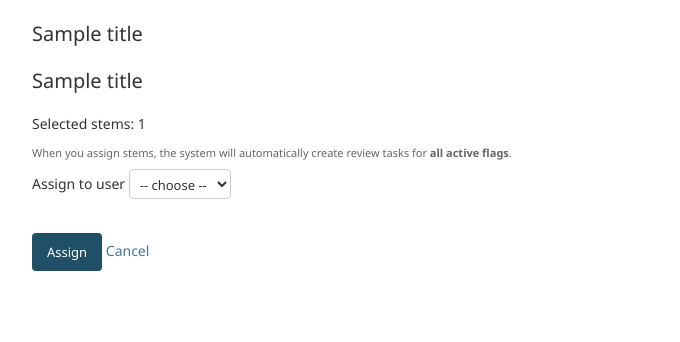
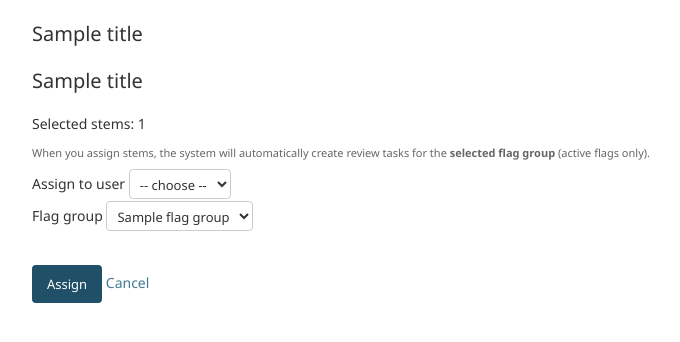
Before and after one commit to ukashakabandayawe/Luganda-Hunspell-Dictionary, a Django app: template lgflagsite/templates/admin/review_assign_stems.html in a window 1280 px wide. Shown: the part 92-434 px from the top of the page, without its empty margins (8-688 px from the left). Run offline with Django 5.2, Linux system fonts and the light colour scheme; tables that the repository leaves empty hold one stand-in row (values such as "Sample post"); the template is opened without the code that fills it: values that come from a table or form of the project are taken from there, most other values are stand-ins (such as "Sample title", 1, 10 or a date in 2020); parts of the project's set-up code (start-up, migrations or seed data) failed here and were passed over.

Commit message:
Update review_assign_stems template to specify tasks for selected flag group

```diff
--- a/lgflagsite/templates/admin/review_assign_stems.html
+++ b/lgflagsite/templates/admin/review_assign_stems.html
@@ -4,7 +4,7 @@
   <h1>{{ title }}</h1>
 
   <p>Selected stems: {{ stems|length }}</p>
-  <p class="help">When you assign stems, the system will automatically create review tasks for <strong>all active flags</strong>.</p>
+  <p class="help">When you assign stems, the system will automatically create review tasks for the <strong>selected flag group</strong> (active flags only).</p>
 
   <form method="post">
     {% csrf_token %}
@@ -25,6 +25,15 @@
           {% endfor %}
         </select>
       </div>
+
+      <div class="form-row">
+        <label for="id_flag_group">Flag group</label>
+        <select id="id_flag_group" name="flag_group" required>
+          {% for value,label in flag_groups %}
+            <option value="{{ value }}" {% if value == current_flag_group %}selected{% endif %}>{{ label }}</option>
+          {% endfor %}
+        </select>
+      </div>
     </fieldset>
 
     <div class="submit-row">
```
